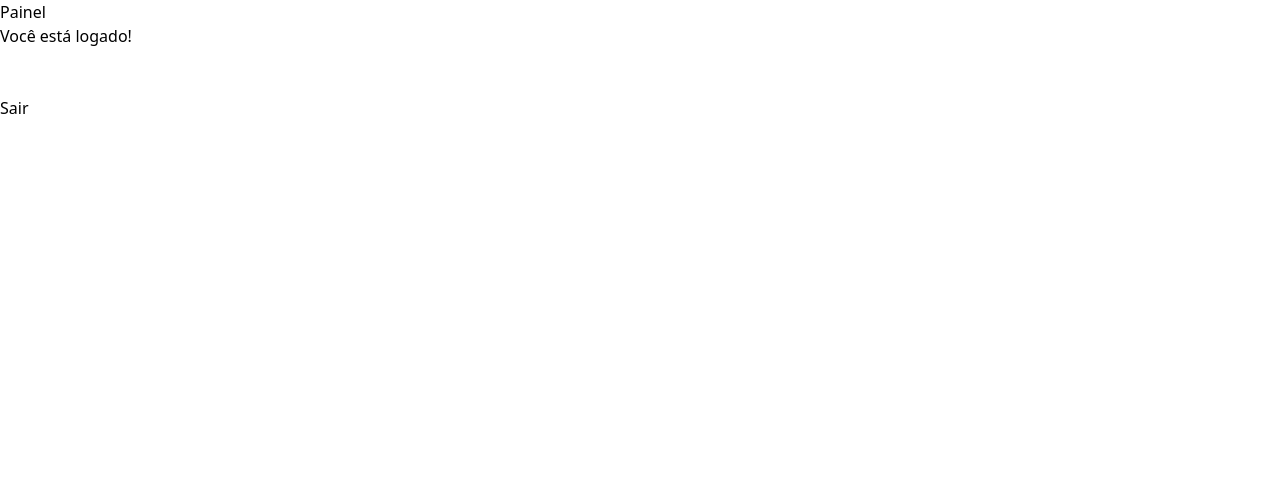
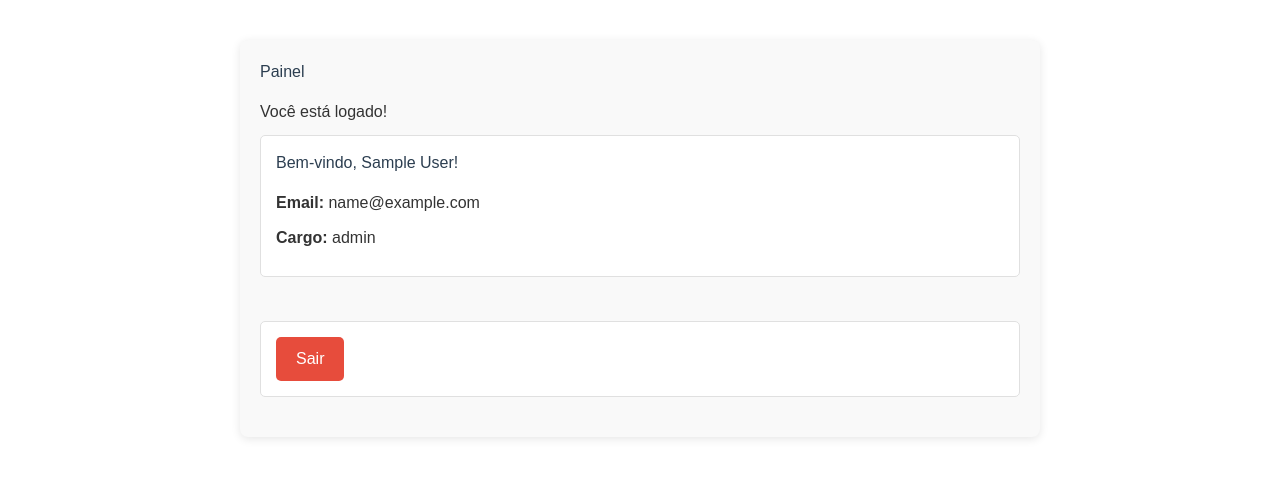
Before and after one commit to InsideChurch/insidechurch-frontend, a Nuxt app: page /dashboard in a window 1280 px wide. Shown: the top 478 px of the page. Built offline with nearby package versions, Linux system fonts and the light colour scheme; sample sign-in values are in the browser's storage.

Commit message:
feat: enhance dashboard with user info and admin actions; update login logic to use auth store; improve tenant creation validation

```diff
--- a/i18n/locales/pt-BR.json
+++ b/i18n/locales/pt-BR.json
@@ -16,6 +16,11 @@
     "title": "Painel",
     "logged_in_message": "Você está logado!",
     "logout_button": "Sair",
+    "admin_actions": "Ações de Administrador",
+    "create_tenant_link": "Criar Nova Organização",
+    "welcome_user": "Bem-vindo, {name}!",
+    "email_label": "Email",
+    "role_label": "Cargo",
     "globalAdminDashboard": "Painel do Administrador Global",
     "tenantAdminDashboard": "Painel do Administrador da Organização",
     "memberDashboard": "Painel do Membro"
@@ -25,17 +30,19 @@
     "createTenant": "Criar Nova Organização",
     "name": "Nome da Organização",
     "type": "Tipo da Organização",
-    "parent": "Organização Pai (opcional)",
+    "parent": "Organização Pai",
     "selectType": "Selecionar Tipo",
     "chooseParent": "Escolher Organização Pai",
     "createButton": "Criar Organização",
     "creating": "Criando...",
     "tenantCreatedSuccess": "Organização '{name}' criada com sucesso!",
     "listTenants": "Organizações Existentes",
+    "loading": "Carregando organizações...",
     "noTenants": "Nenhuma organização encontrada.",
     "id": "ID",
     "createdAt": "Criado Em",
     "updatedAt": "Atualizado Em",
+    "parentRequired": "A organização pai é obrigatória para este tipo.",
     "parentId": "ID da Organização Pai",
     "parentName": "Nome da Organização Pai",
     "typeMain": "Matriz",
--- a/pages/dashboard.vue
+++ b/pages/dashboard.vue
@@ -1,15 +1,26 @@
 <template>
-  <div>
+  <div class="dashboard-container">
     <h1>{{ $t('dashboard.title') }}</h1>
     <p>{{ $t('dashboard.logged_in_message') }}</p>
 
-    <div v-if="isGlobalSuperAdmin">
-      <h2>{{ $t('dashboard.admin_actions') }}</h2>
-      <NuxtLink to="/tenants">{{ $t('dashboard.create_tenant_link') }}</NuxtLink>
+    <div class="user-info-section">
+      <h2>{{ $t('dashboard.welcome_user', { name: userName }) }}</h2>
+      <p><strong>{{ $t('dashboard.email_label') }}:</strong> {{ userEmail }}</p>
+      <p><strong>{{ $t('dashboard.role_label') }}:</strong> {{ userRole }}</p>
     </div>
 
-    <br><br>
-    <button @click="logout">{{ $t('dashboard.logout_button') }}</button>
+    <div v-if="isGlobalSuperAdmin" class="admin-actions-section">
+      <h2>{{ $t('dashboard.admin_actions') }}</h2>
+      <div class="action-links">
+        <NuxtLink to="/tenants" class="button">{{ $t('dashboard.create_tenant_link') }}</NuxtLink>
+        </div>
+    </div>
+
+    <br>
+
+    <div class="general-actions-section">
+      <button @click="logout" class="logout-button">{{ $t('dashboard.logout_button') }}</button>
+    </div>
   </div>
 </template>
 
@@ -19,11 +30,23 @@ import { useRouter } from 'vue-router';
 
 const router = useRouter();
 const isGlobalSuperAdmin = ref(false);
+const userName = ref('');
+const userEmail = ref('');
+const userRole = ref('');
 
 onMounted(() => {
   const currentUser = JSON.parse(localStorage.getItem('currentUser'));
-  if (currentUser && currentUser.is_global_super_admin) {
-    isGlobalSuperAdmin.value = true;
+  if (currentUser) {
+    userName.value = currentUser.name || '';
+    userEmail.value = currentUser.email || '';
+    userRole.value = currentUser.role || '';
+
+    if (currentUser.is_global_super_admin) {
+      isGlobalSuperAdmin.value = true;
+    }
+  } else {
+    console.warn("currentUser not found in localStorage. Redirecting to login.");
+    router.push('/login');
   }
 });
 
@@ -33,3 +56,66 @@ const logout = () => {
   router.push('/login');
 };
 </script>
+
+<style scoped>
+.dashboard-container {
+  max-width: 800px;
+  margin: 40px auto;
+  padding: 20px;
+  background-color: #f9f9f9;
+  border-radius: 8px;
+  box-shadow: 0 2px 10px rgba(0,0,0,0.1);
+  font-family: Arial, sans-serif;
+  color: #333;
+}
+
+h1, h2 {
+  color: #2c3e50;
+  margin-bottom: 15px;
+}
+
+p {
+  line-height: 1.6;
+  margin-bottom: 10px;
+}
+
+.user-info-section,
+.admin-actions-section,
+.general-actions-section {
+  background-color: #ffffff;
+  border: 1px solid #e0e0e0;
+  border-radius: 5px;
+  padding: 15px;
+  margin-bottom: 20px;
+}
+
+.action-links .button {
+  display: inline-block;
+  background-color: #3498db;
+  color: white;
+  padding: 10px 15px;
+  border-radius: 5px;
+  text-decoration: none;
+  margin-right: 10px;
+  transition: background-color 0.3s ease;
+}
+
+.action-links .button:hover {
+  background-color: #2980b9;
+}
+
+.logout-button {
+  background-color: #e74c3c;
+  color: white;
+  padding: 10px 20px;
+  border: none;
+  border-radius: 5px;
+  cursor: pointer;
+  font-size: 16px;
+  transition: background-color 0.3s ease;
+}
+
+.logout-button:hover {
+  background-color: #c0392b;
+}
+</style>
--- a/pages/login.vue
+++ b/pages/login.vue
@@ -20,10 +20,14 @@
 <script setup>
 import { ref } from 'vue';
 import axios from 'axios';
+import { useRouter } from 'vue-router';
+import { useAuthStore } from '~/store/auth'
 
 const email = ref('');
 const password = ref('');
 const errorMessage = ref('');
+
+const authStore = useAuthStore();
 
 const handleLogin = async () => {
   errorMessage.value = '';
@@ -33,13 +37,23 @@
       password: password.value,
     });
 
-      const { token, user } = response.data;
+    const {
+      token,
+      is_global_super_admin,
+      user_email,
+      user_name,
+      user_role
+    } = response.data;
 
-      localStorage.setItem('authToken', token);
-      localStorage.setItem('currentUser', JSON.stringify(user));
+    authStore.setAuth(
+      token,
+      user_email,
+      user_name,
+      user_role,
+      is_global_super_admin
+    );
 
     navigateTo('/dashboard');
-
   } catch (error) {
     console.error('Login error:', error);
     if (error.response && error.response.status === 401) {
--- a/pages/tenants.vue
+++ b/pages/tenants.vue
@@ -31,14 +31,15 @@
               <option value="Ministry">{{ $t('tenants.typeMinistry') }}</option>
             </select>
           </div>
-          <div class="col-span-1 md:col-span-2">
+          <div class="col-span-1 md:col-span-2" v-if="newTenant.type !== 'Main'">
             <label for="parentTenant" class="block text-gray-700 text-sm font-bold mb-2">{{ $t('tenants.parent') }}:</label>
             <select
               id="parentTenant"
               v-model="newTenant.parent_id"
               class="shadow border rounded w-full py-2 px-3 text-gray-700 leading-tight focus:outline-none focus:shadow-outline"
+              :required="newTenant.type !== 'Main'"
             >
-              <option value="">{{ $t('tenants.chooseParent') }}</option>
+              <option value="" disabled>{{ $t('tenants.chooseParent') }}</option>
               <option v-for="tenant in tenants" :key="tenant.id" :value="tenant.id">
                 {{ tenant.name }}
               </option>
@@ -70,9 +71,6 @@
           <thead class="bg-gray-50">
             <tr>
               <th scope="col" class="px-6 py-3 text-left text-xs font-medium text-gray-500 uppercase tracking-wider">
-                {{ $t('tenants.id') }}
-              </th>
-              <th scope="col" class="px-6 py-3 text-left text-xs font-medium text-gray-500 uppercase tracking-wider">
                 {{ $t('tenants.name') }}
               </th>
               <th scope="col" class="px-6 py-3 text-left text-xs font-medium text-gray-500 uppercase tracking-wider">
@@ -91,7 +89,6 @@
           </thead>
           <tbody class="bg-white divide-y divide-gray-200">
             <tr v-for="tenant in tenants" :key="tenant.id">
-              <td class="px-6 py-4 whitespace-nowrap text-sm text-gray-900">{{ tenant.id }}</td>
               <td class="px-6 py-4 whitespace-nowrap text-sm text-gray-900">{{ tenant.name }}</td>
               <td class="px-6 py-4 whitespace-nowrap text-sm text-gray-900">{{ tenant.type }}</td>
               <td class="px-6 py-4 whitespace-nowrap text-sm text-gray-900">
@@ -128,11 +125,15 @@ const tenantsError = ref('');
 const newTenant = ref({
   name: '',
   type: '',
-  parent_id: null
+  parent_id: ''
 });
 const creatingTenant = ref(false);
 const tenantSuccessMessage = ref('');
 const tenantErrorMessage = ref('');
+
+watch(() => newTenant.value.type, (newType) => {
+  if (newType === 'Main') newTenant.value.parent_id = null;
+});
 
 const fetchTenants = async (token) => {
   loadingTenants.value = true;
@@ -156,7 +157,16 @@ const fetchTenants = async (token) => {
       throw new Error(errorData.error || t('errors.failedToFetchTenants'));
     }
 
-    tenants.value = await response.json();
+    const responseData = await response.json();
+
+    if (Array.isArray(responseData)) {
+      tenants.value = responseData;
+    } else if (typeof responseData === 'object' && responseData !== null && Object.keys(responseData).length === 0) {
+      tenants.value = [];
+    } else {
+      console.warn('Unexpected API response format for tenants:', responseData);
+      tenants.value = [];
+    }
   } catch (error) {
     console.error('Error fetching tenants:', error);
     tenantsError.value = error.message || t('errors.failedToFetchTenants');
@@ -179,8 +189,12 @@ const createTenant = async () => {
     }
 
     const payload = { ...newTenant.value };
-    if (payload.parent_id === '') {
+    if (payload.type === 'Main') {
       payload.parent_id = null;
+    } else if (payload.type !== 'Main' && !payload.parent_id) {
+      tenantErrorMessage.value = t('tenants.parentRequired');
+      creatingTenant.value = false;
+      return;
     }
 
     const response = await fetch('http://localhost:8080/api/tenants', {
--- a/plugins/auth-initializer.ts
+++ b/plugins/auth-init.ts
@@ -1,8 +1,8 @@
 import { useAuthStore } from '~/store/auth';
 
 export default defineNuxtPlugin((nuxtApp) => {
-  nuxtApp.hook('app:mounted', () => {
+  if (process.client) {
     const authStore = useAuthStore();
     authStore.initializeAuth();
-  });
+  }
 });
```
Also changed, not shown: i18n/locales/en-US.json (+8 -1 lines). Lines whose indentation alone changed are shown as unchanged.
